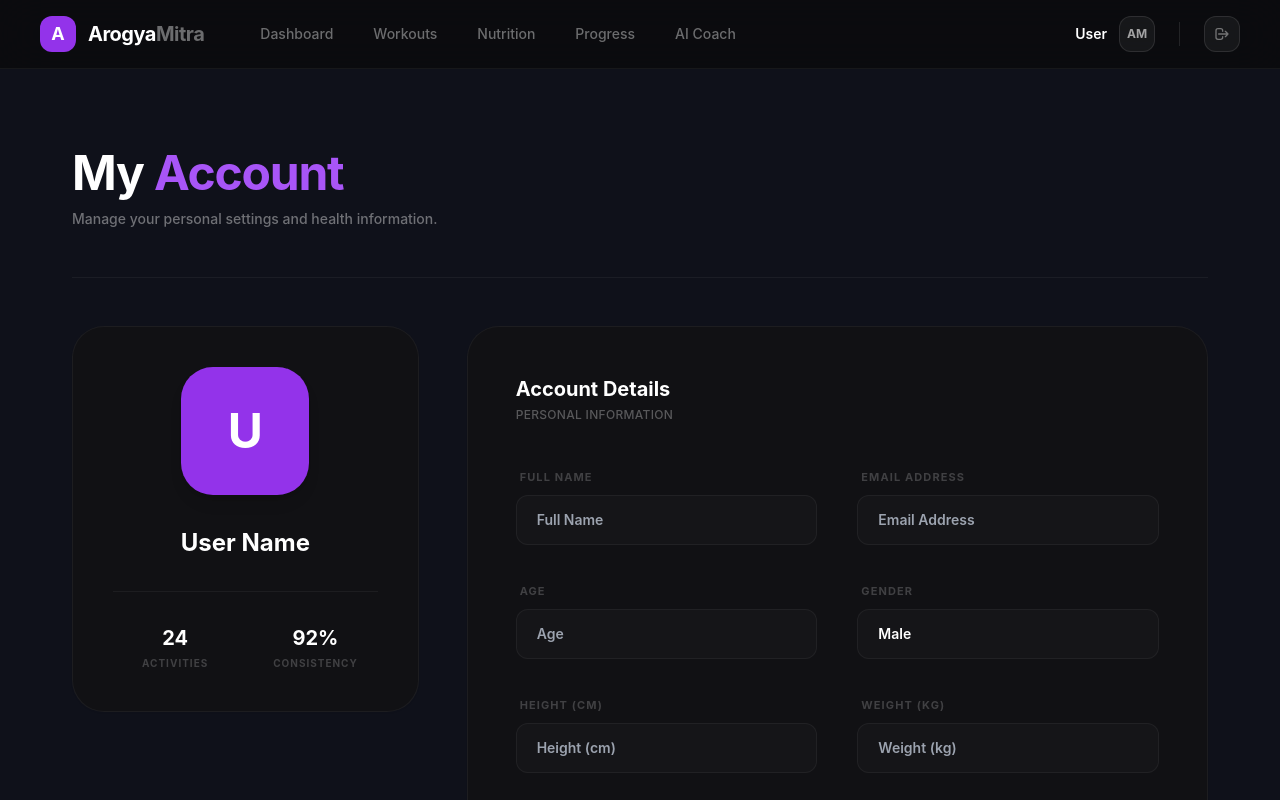
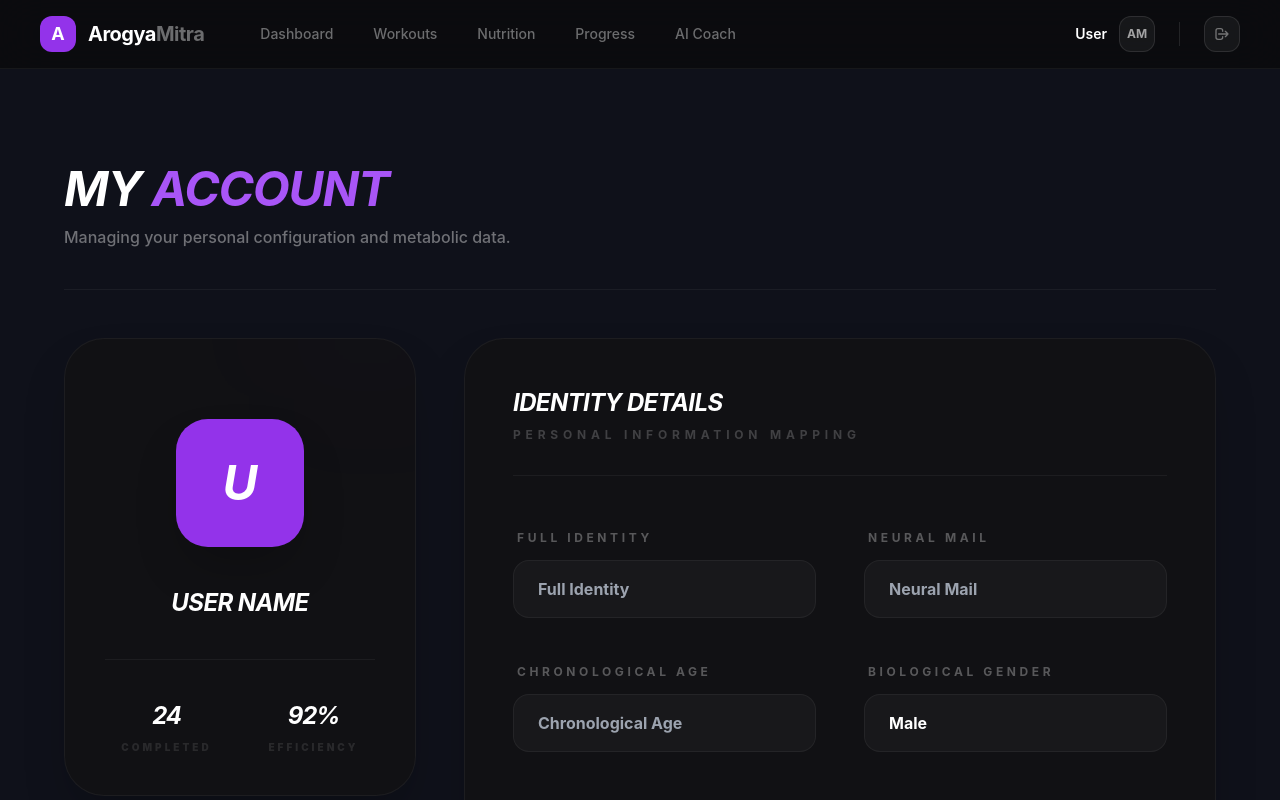
Before and after one commit to shahrozebaig/ArogyaMitra, a React (Create React App) app in the folder frontend/: page /profile in a window 1280 px wide. Built offline with nearby package versions, Linux system fonts and the light colour scheme; no server answers.

Commit message:
Modified

```diff
--- a/frontend/src/pages/Profile.js
+++ b/frontend/src/pages/Profile.js
@@ -1,6 +1,7 @@
 import { useState, useEffect } from "react";
 import useUserStore from "../store/userStore";
 import API from "../api/axios";
+
 function Profile() {
   const user = useUserStore((state) => state.user);
   const [formData, setFormData] = useState({
@@ -11,6 +12,7 @@ function Profile() {
     height: "",
     weight: ""
   });
+
   useEffect(() => {
     const fetchProfile = async () => {
       try {
@@ -31,9 +33,11 @@ function Profile() {
     };
     fetchProfile();
   }, [user]);
+
   const handleChange = (e) => {
     setFormData({ ...formData, [e.target.name]: e.target.value });
   };
+
   const handleUpdateProfile = async () => {
     try {
       await API.post("/health/profile/update", {
@@ -52,6 +56,7 @@ function Profile() {
       alert("Update failed. Please check your data.");
     }
   };
+
   const handleResetAccount = async () => {
     if (window.confirm("Are you sure you want to reset your account? All data will be cleared.")) {
       try {
@@ -69,6 +74,7 @@ function Profile() {
       }
     }
   };
+
   const handleProfilePicChange = (e) => {
     const file = e.target.files[0];
     if (file) {
@@ -79,64 +85,75 @@ function Profile() {
       reader.readAsDataURL(file);
     }
   };
+
   return (
-    <div className="max-w-7xl mx-auto pb-24 px-6 md:px-10 space-y-12 animate-fade-in">
-      <div className="pt-12 flex flex-col md:flex-row justify-between items-start md:items-end gap-8 border-b border-white/5 pb-12">
+    <div className="max-w-7xl mx-auto pb-24 px-4 md:px-8 space-y-12 animate-fade-in">
+      {/* Responsive Header */}
+      <div className="pt-8 md:pt-16 flex flex-col md:flex-row justify-between items-start md:items-end gap-8 border-b border-white/5 pb-10">
         <div className="space-y-3">
-          <h1 className="text-3xl md:text-5xl font-bold tracking-tight text-white">
+          <h1 className="text-3xl md:text-5xl font-bold tracking-tight text-white uppercase italic">
             My <span className="text-purple-500">Account</span>
           </h1>
-          <p className="text-sm text-white/40 font-medium">Manage your personal settings and health information.</p>
+          <p className="text-sm md:text-base text-white/40 font-medium">Managing your personal configuration and metabolic data.</p>
         </div>
       </div>
-      <div className="grid lg:grid-cols-12 gap-12">
+
+      <div className="grid grid-cols-1 lg:grid-cols-12 gap-12 items-start">
+        {/* Profile Card: Responsive Scaling */}
         <div className="lg:col-span-4">
-          <div className="bg-[#111114] border border-white/5 rounded-[32px] p-10 text-center space-y-8 shadow-sm relative overflow-hidden group">
+          <div className="bg-[#111114] border border-white/5 rounded-[40px] p-8 md:p-10 text-center space-y-10 shadow-2xl relative overflow-hidden group">
+            <div className="absolute top-[-20%] right-[-10%] w-40 h-40 bg-purple-500/[0.02] blur-[80px] rounded-full"></div>
+
             <div className="relative">
               <label className="cursor-pointer block relative mx-auto w-32 h-32 group/avatar">
-                <div className="w-full h-full bg-purple-600 text-white rounded-[32px] flex items-center justify-center text-5xl font-bold transition-all duration-300 overflow-hidden relative shadow-lg">
+                <div className="w-full h-full bg-purple-600 text-white rounded-[32px] flex items-center justify-center text-5xl font-bold italic transition-all duration-500 overflow-hidden relative shadow-2xl">
                   {formData.name.charAt(0) || "U"}
-                  <div className="absolute inset-0 bg-black/40 opacity-0 group-hover/avatar:opacity-100 transition-opacity flex items-center justify-center">
-                    <span className="text-xs font-bold uppercase tracking-widest text-white">Change</span>
+                  <div className="absolute inset-0 bg-black/60 opacity-0 group-hover/avatar:opacity-100 transition-opacity flex items-center justify-center backdrop-blur-sm">
+                    <span className="text-xs font-black uppercase tracking-widest text-white">Modify</span>
                   </div>
                 </div>
                 <input type="file" className="hidden" accept="image/*" onChange={handleProfilePicChange} />
               </label>
             </div>
-            <div className="space-y-1">
-              <h2 className="text-2xl font-bold text-white">{formData.name || "User Name"}</h2>
-              <p className="text-xs font-medium text-white/30">{formData.email}</p>
+
+            <div className="space-y-2 relative z-10">
+              <h2 className="text-2xl font-bold text-white uppercase italic tracking-tight">{formData.name || "User Name"}</h2>
+              <p className="text-sm font-bold text-white/20 uppercase tracking-widest">{formData.email}</p>
             </div>
-            <div className="grid grid-cols-2 gap-4 pt-8 border-t border-white/5">
+
+            <div className="grid grid-cols-2 gap-6 pt-10 border-t border-white/5 relative z-10">
               {[
-                { label: 'Activities', val: '24' },
-                { label: 'Consistency', val: '92%' }
+                { label: 'Completed', val: '24' },
+                { label: 'Efficiency', val: '92%' }
               ].map((stat, i) => (
-                <div key={i} className="space-y-1">
-                  <p className="text-xl font-bold text-white">{stat.val}</p>
-                  <p className="text-[10px] font-bold uppercase text-white/20 tracking-widest">{stat.label}</p>
+                <div key={i} className="space-y-2">
+                  <p className="text-2xl font-bold text-white italic tracking-tighter">{stat.val}</p>
+                  <p className="text-[10px] font-black uppercase text-white/10 tracking-[0.3em]">{stat.label}</p>
                 </div>
               ))}
             </div>
           </div>
         </div>
+
+        {/* Details Form: Responsive Columns */}
         <div className="lg:col-span-8">
-          <div className="bg-[#111114] border border-white/5 rounded-[32px] p-10 md:p-12 space-y-10 shadow-sm">
-            <div className="space-y-1">
-              <h3 className="text-xl font-bold text-white">Account Details</h3>
-              <p className="text-xs font-medium text-white/30 tracking-wide uppercase tracking-[0.1em]">Personal Information</p>
+          <div className="bg-[#111114] border border-white/5 rounded-[40px] p-8 md:p-12 space-y-12 shadow-2xl">
+            <div className="space-y-2 border-b border-white/5 pb-8">
+              <h3 className="text-xl md:text-2xl font-bold text-white uppercase italic tracking-tight">Identity Details</h3>
+              <p className="text-xs font-bold text-white/20 uppercase tracking-[0.4em]">Personal Information Mapping</p>
             </div>
-            <div className="grid md:grid-cols-2 gap-x-10 gap-y-8">
+
+            <div className="grid grid-cols-1 sm:grid-cols-2 gap-x-12 gap-y-10">
               {[
-                { label: 'Full Name', name: 'name', type: 'text' },
-                { label: 'Email Address', name: 'email', type: 'email' },
-                { label: 'Age', name: 'age', type: 'number' },
-                { label: 'Gender', name: 'gender', type: 'text' },
-                { label: 'Height (cm)', name: 'height', type: 'number' },
-                { label: 'Weight (kg)', name: 'weight', type: 'number' }
+                { label: 'Full Identity', name: 'name', type: 'text' },
+                { label: 'Neural Mail', name: 'email', type: 'email' },
+                { label: 'Chronological Age', name: 'age', type: 'number' },
+                { label: 'Biological Gender', name: 'gender', type: 'text' },
+                { label: 'Height (CM)', name: 'height', type: 'number' },
+                { label: 'Weight (KG)', name: 'weight', type: 'number' }
               ].map((field) => (
-                <div key={field.name} className="space-y-2">
-                  <label className="text-[11px] font-bold text-white/20 uppercase tracking-widest pl-1">
+                <div key={field.name} className="space-y-3">
+                  <label className="text-xs font-bold text-white/30 uppercase tracking-[0.3em] pl-1">
                     {field.label}
                   </label>
                   <input
@@ -144,22 +161,23 @@ function Profile() {
                     name={field.name}
                     value={formData[field.name]}
                     onChange={handleChange}
-                    className="w-full bg-white/[0.02] border border-white/5 rounded-xl px-5 py-3.5 text-sm font-semibold text-white focus:outline-none focus:border-purple-500/50 focus:bg-white/[0.04] transition-all"
+                    className="w-full bg-white/[0.03] border border-white/5 rounded-2xl px-6 py-4 text-base font-bold text-white focus:outline-none focus:border-purple-500/50 focus:bg-white/[0.05] transition-all"
                     placeholder={field.label}
                   />
                 </div>
               ))}
             </div>
-            <div className="pt-6 flex flex-col sm:flex-row gap-4">
+
+            <div className="pt-8 flex flex-col sm:flex-row gap-6">
               <button
                 onClick={handleUpdateProfile}
-                className="flex-1 bg-white text-black py-4 rounded-xl text-sm font-bold hover:bg-purple-500 hover:text-white transition-all shadow-md"
+                className="flex-1 bg-white text-black py-5 rounded-2xl text-xs font-black uppercase tracking-widest hover:bg-purple-600 hover:text-white transition-all shadow-2xl active:scale-95"
               >
-                Save Changes
+                Sync Data ➔
               </button>
               <button
                 onClick={handleResetAccount}
-                className="px-8 py-4 bg-red-600/5 border border-red-600/10 text-red-500 rounded-xl text-xs font-bold hover:bg-red-600 hover:text-white transition-all"
+                className="px-10 py-5 bg-red-600/5 border border-red-600/10 text-red-500 rounded-2xl text-[10px] font-black uppercase tracking-widest hover:bg-red-600 hover:text-white transition-all active:scale-95"
               >
                 Reset Account
               </button>
@@ -170,4 +188,5 @@ function Profile() {
     </div>
   );
 }
+
 export default Profile;
```
